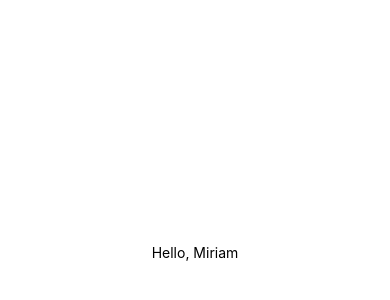
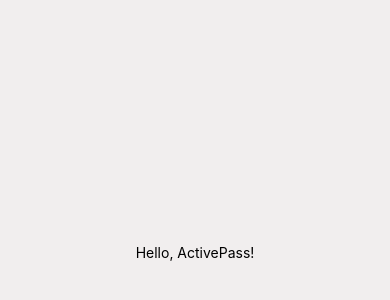
Before and after one commit to natnaelasgedom/ActivePass_DEV, a React Native app: screen / in a window 390 px wide. Shown: the part 170-470 px from the top of the page. Built offline with nearby package versions, Linux system fonts and the light colour scheme.

Commit message:
Restored homescreen in app.js

```diff
--- a/App.js
+++ b/App.js
@@ -7,11 +7,11 @@
 export default function App() {
   return (
     <View style={styles.container}>
-      <Text>Hello, Miriam</Text>
+       <HomeScreen/>
     </View>
   );
 }
-// <HomeScreen/>
+//
 const styles = StyleSheet.create({
   container: {
     flex: 1,
```
